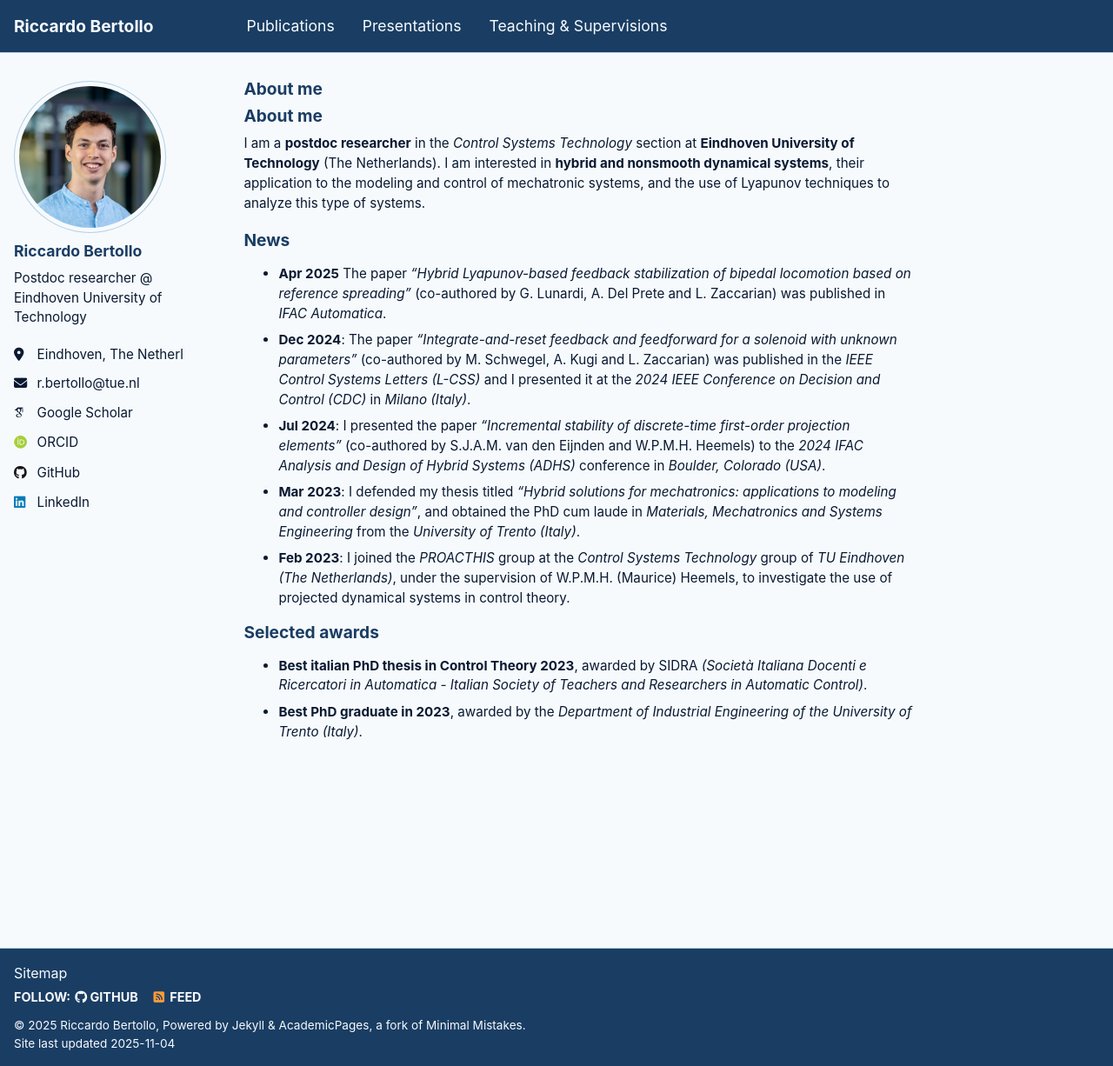
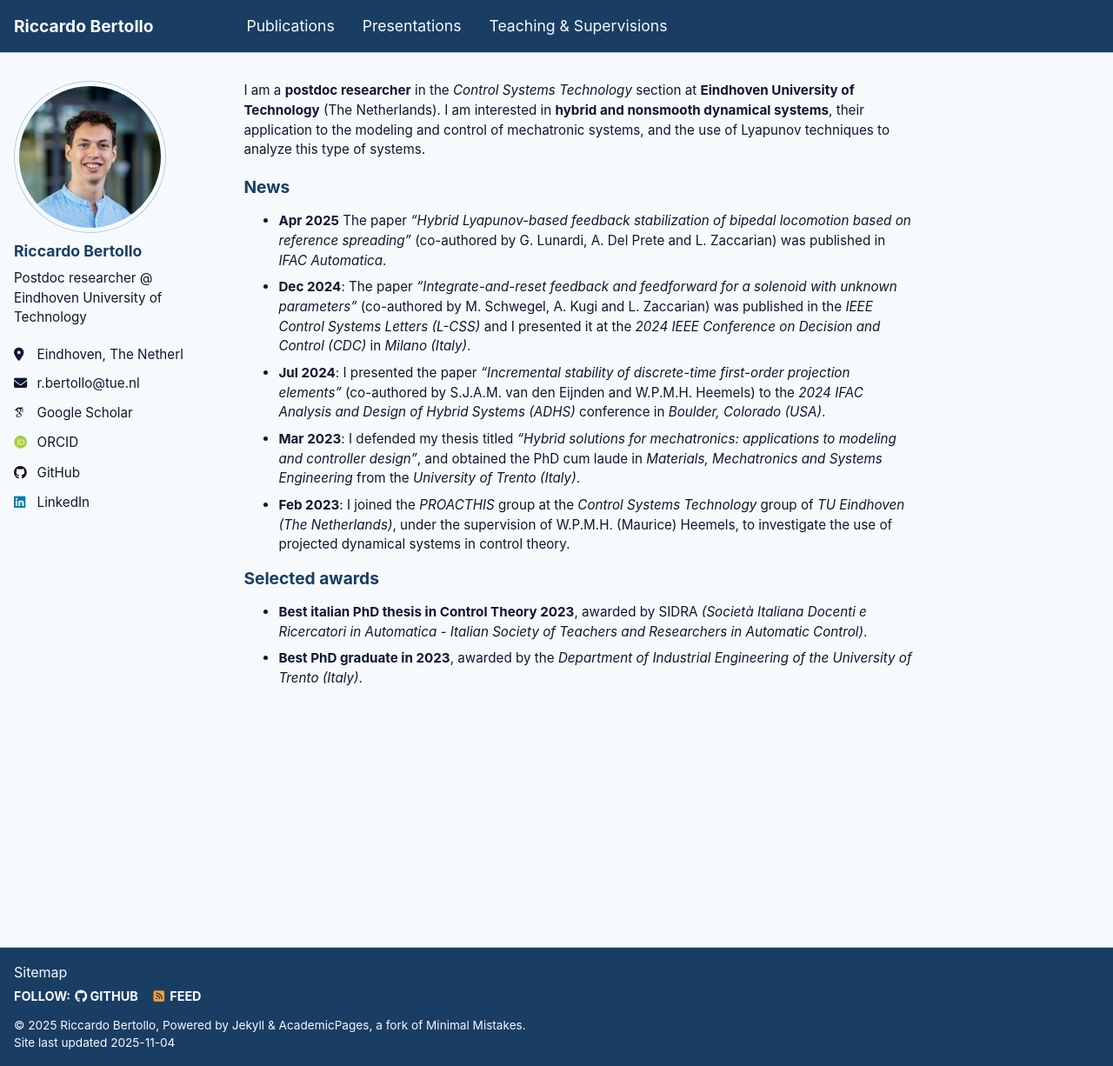
Before and after one commit to riccardobertollo/riccardobertollo.github.io, a Jekyll site: the page built from _pages/about.md, in a window 1280 px wide and 1226 px high. Shown: the whole window at 87% size. Built offline with Jekyll 4.4.1, drawn with Linux system fonts in a browser that asks for light colours; some web fonts are replaced; a script that is not in the unit is left out; our own code applies the rules of GitHub Pages for plain Markdown files.

Commit message:
Update About me section in about.md
Removed the commented-out section and updated the header.

```diff
--- a/_pages/about.md
+++ b/_pages/about.md
@@ -7,9 +7,9 @@ redirect_from:
   - /about.html
 ---
 
-# About me
+<!--# About me
 
-<!--
+
 Hi, I am Riccardo, from [Pianezze](https://maps.app.goo.gl/cqDjgGiXRbRdN22J7), Italy!
 -->
 I am a **postdoc researcher** in the *Control Systems Technology* section at **Eindhoven University of Technology** (The Netherlands).
```
